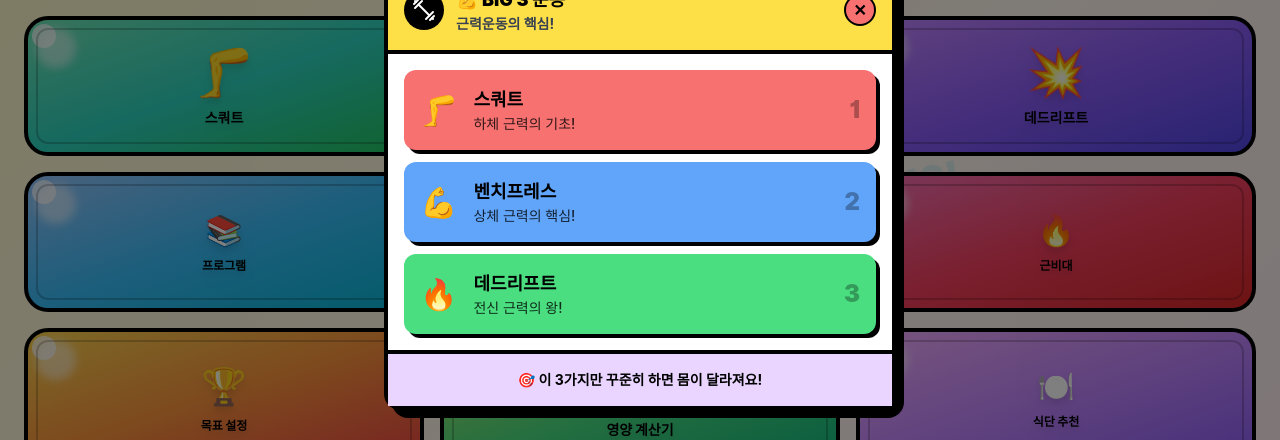
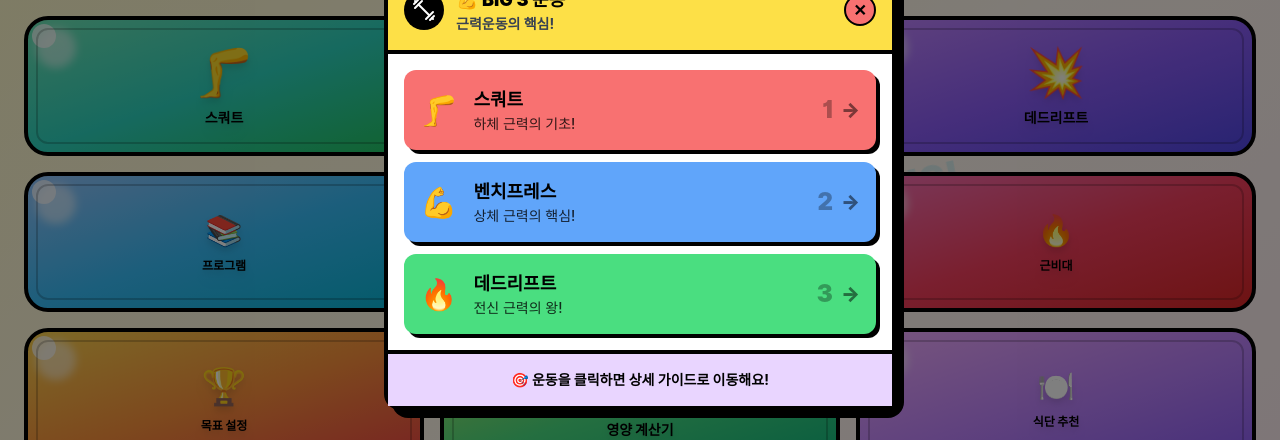
Before and after one commit to jwonder83/jwonder, a Next.js app: page / in a window 1280 px wide. Shown: the part 212-652 px from the top of the page. Built offline with nearby package versions, Linux system fonts and the light colour scheme; a web font is replaced by a local one.

Commit message:
🔗 BIG 3 모달에서 운동 클릭 시 세부페이지 이동 기능 추가

```diff
--- a/components/BigThreeModal.tsx
+++ b/components/BigThreeModal.tsx
@@ -6,29 +6,38 @@ import { X, Dumbbell } from 'lucide-react'
 interface BigThreeModalProps {
   isOpen: boolean
   onClose: () => void
+  onExerciseClick: (exerciseId: string) => void
 }
 
-const BigThreeModal: React.FC<BigThreeModalProps> = ({ isOpen, onClose }) => {
+const BigThreeModal: React.FC<BigThreeModalProps> = ({ isOpen, onClose, onExerciseClick }) => {
   const exercises = [
     {
       name: "스쿼트",
       emoji: "🦵",
       color: "bg-red-400",
-      description: "하체 근력의 기초!"
+      description: "하체 근력의 기초!",
+      id: "squat"
     },
     {
       name: "벤치프레스",
       emoji: "💪",
       color: "bg-blue-400",
-      description: "상체 근력의 핵심!"
+      description: "상체 근력의 핵심!",
+      id: "bench"
     },
     {
       name: "데드리프트",
       emoji: "🔥",
       color: "bg-green-400",
-      description: "전신 근력의 왕!"
+      description: "전신 근력의 왕!",
+      id: "deadlift"
     }
   ]
+
+  const handleExerciseClick = (exerciseId: string) => {
+    onExerciseClick(exerciseId)
+    onClose() // 모달 닫기
+  }
 
   if (!isOpen) return null
 
@@ -67,28 +76,34 @@ const BigThreeModal: React.FC<BigThreeModalProps> = ({ isOpen, onClose }) => {
         {/* 운동 카드들 */}
         <div className="p-4 space-y-3">
           {exercises.map((exercise, index) => (
-            <div
+            <button
               key={exercise.name}
-              className={`${exercise.color} p-4 rounded-xl border-3 border-black shadow-[4px_4px_0px_0px_rgba(0,0,0,1)] hover:shadow-[6px_6px_0px_0px_rgba(0,0,0,1)] hover:translate-x-[-2px] hover:translate-y-[-2px] transition-all duration-200`}
+              onClick={() => handleExerciseClick(exercise.id)}
+              className={`w-full ${exercise.color} p-4 rounded-xl border-3 border-black shadow-[4px_4px_0px_0px_rgba(0,0,0,1)] hover:shadow-[6px_6px_0px_0px_rgba(0,0,0,1)] hover:translate-x-[-2px] hover:translate-y-[-2px] transition-all duration-200 cursor-pointer hover:scale-105`}
             >
               <div className="flex items-center space-x-4">
                 <div className="text-3xl">{exercise.emoji}</div>
-                <div className="flex-1">
+                <div className="flex-1 text-left">
                   <h3 className="text-lg font-black text-black">{exercise.name}</h3>
                   <p className="text-sm font-medium text-black opacity-80">{exercise.description}</p>
                 </div>
-                <div className="text-2xl font-black text-black opacity-30">
-                  {index + 1}
+                <div className="flex items-center space-x-2">
+                  <div className="text-2xl font-black text-black opacity-30">
+                    {index + 1}
+                  </div>
+                  <div className="text-xl font-black text-black opacity-50">
+                    →
+                  </div>
                 </div>
               </div>
-            </div>
+            </button>
           ))}
         </div>
 
         {/* 하단 메시지 */}
         <div className="p-4 border-t-4 border-black bg-purple-200">
           <p className="text-center text-sm font-bold text-black">
-            🎯 이 3가지만 꾸준히 하면 몸이 달라져요!
+            🎯 운동을 클릭하면 상세 가이드로 이동해요!
           </p>
         </div>
       </div>
--- a/jwonder-workout-app.tsx
+++ b/jwonder-workout-app.tsx
@@ -3105,6 +3105,12 @@ ${consultationForm.message || '별도 문의사항 없음'}
       <BigThreeModal
         isOpen={isModalOpen}
         onClose={() => setIsModalOpen(false)}
+        onExerciseClick={(exerciseId) => {
+          const exerciseCard = cards.find(card => card.id === exerciseId);
+          if (exerciseCard) {
+            setSelectedCard(exerciseCard);
+          }
+        }}
       />
     </div>
   );
```
